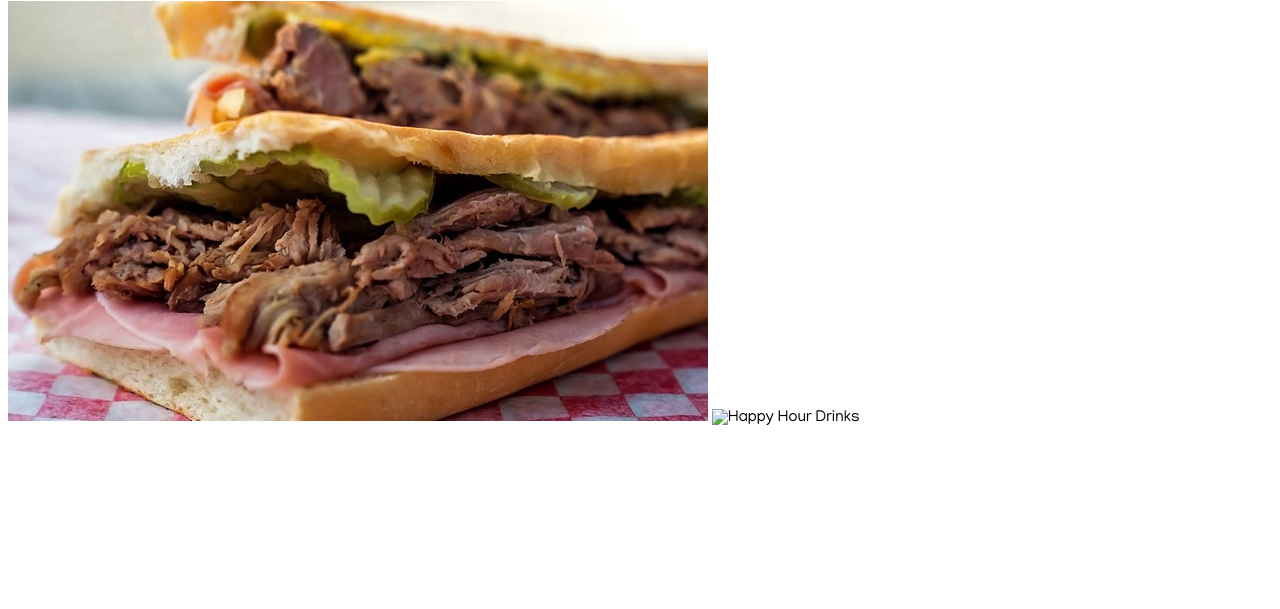
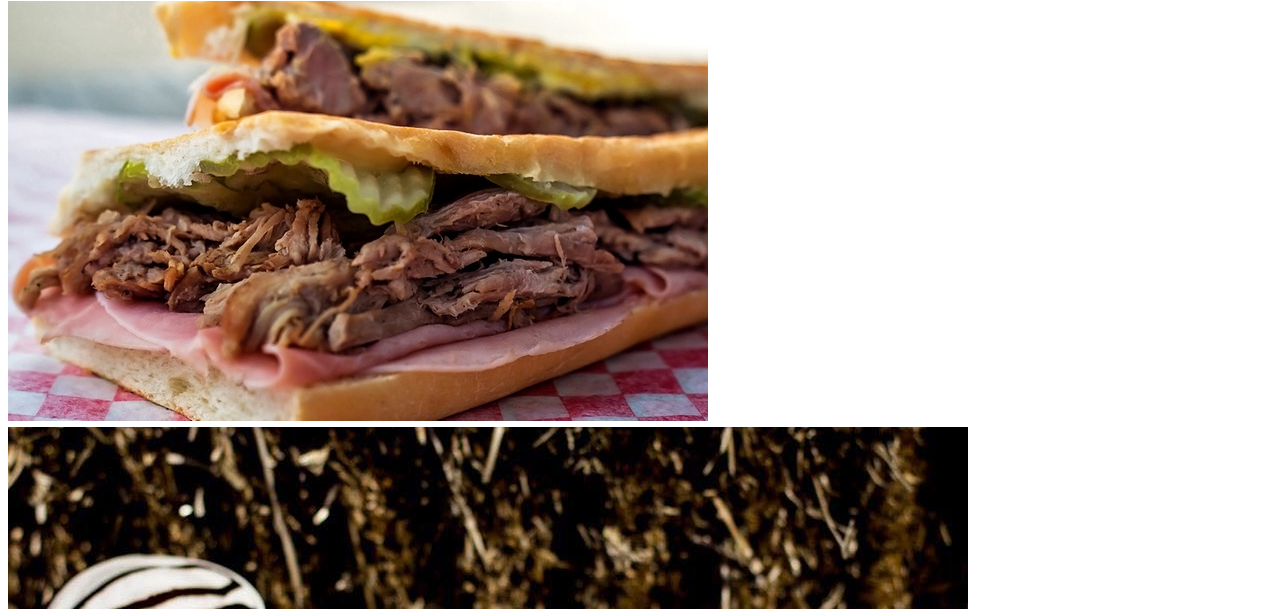
Before and after one commit to ArronBurris/Community-Website, a plain HTML site: page Communtiy-Website/products.html in a window 1280 px wide. Shown: the part 191-800 px from the top of the page. Drawn offline with Linux system fonts and the light colour scheme.

Commit message:
drinks1 added

```diff
--- a/Communtiy-Website/products.html
+++ b/Communtiy-Website/products.html
@@ -19,7 +19,7 @@
     <h1>Signature Coffees</h1>
     <div>
         <img src="cuban.jpg" alt="Cuabn Sandwich" size="100">
-        <img src="drink1" alt="Happy Hour Drinks" size="150">
+        <img src="drink1.jpg" alt="Happy Hour Drinks" size="80">
     </div>
 </body>
 </html>
```
